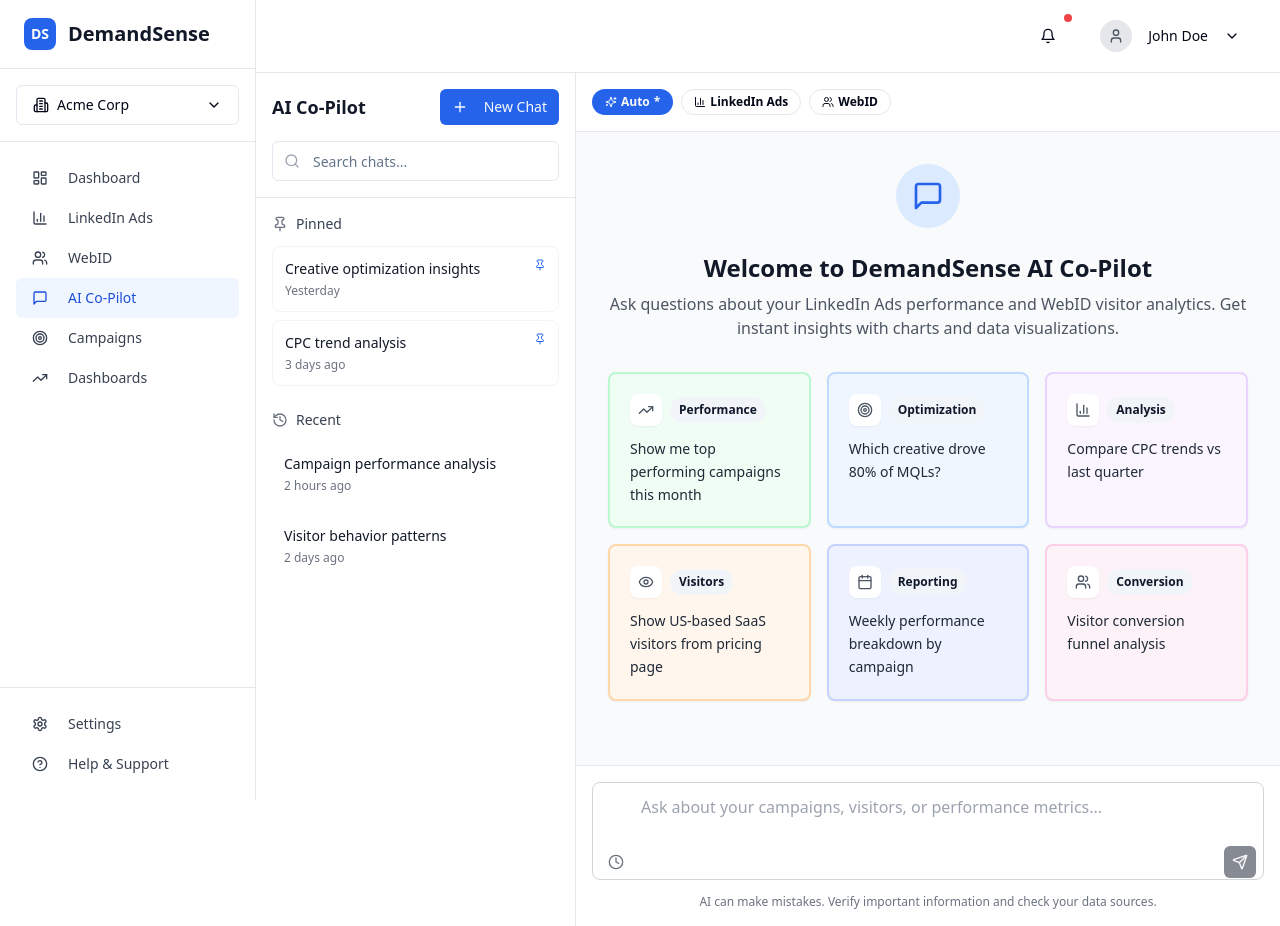
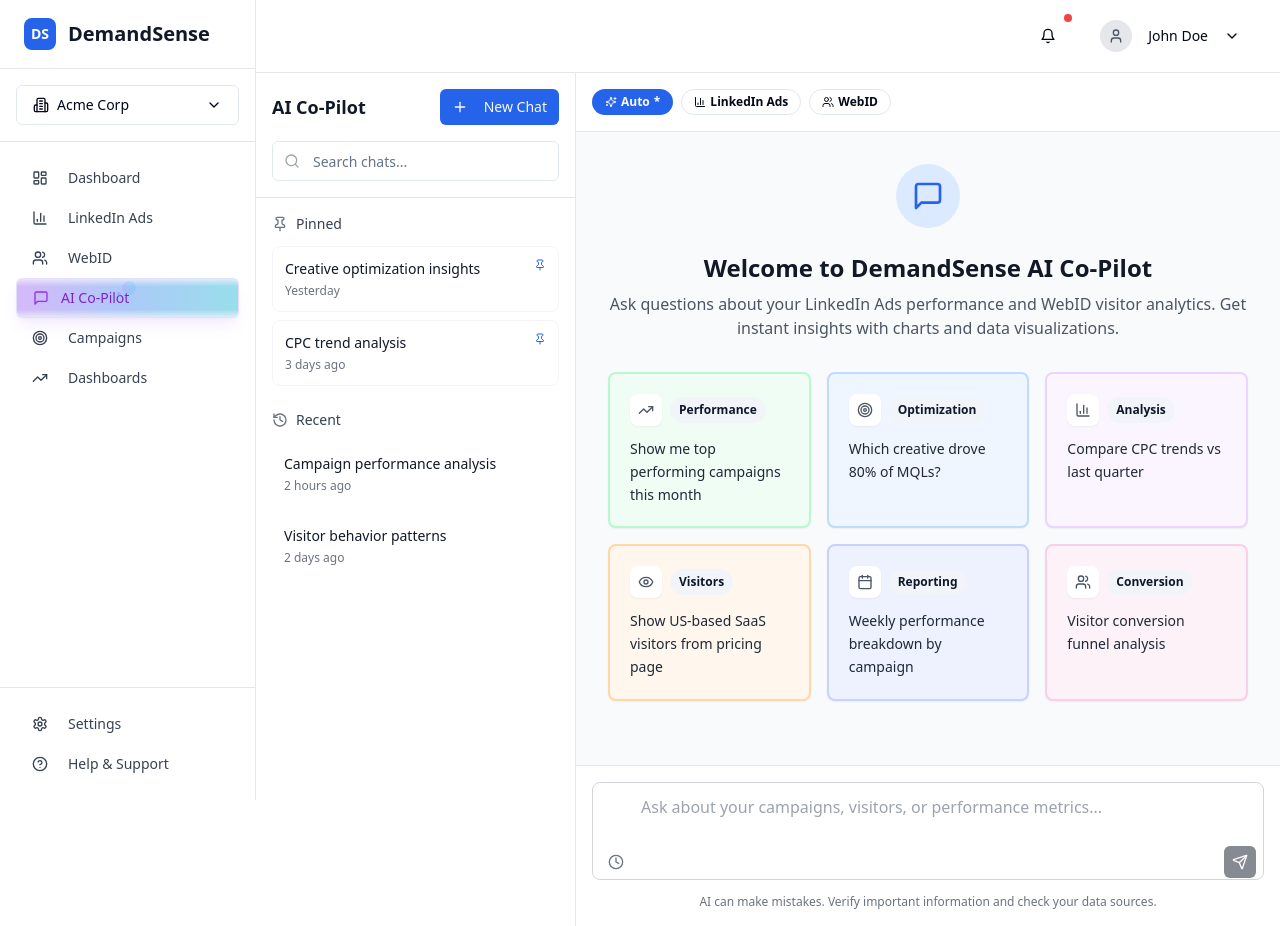
Before and after one commit to cjhlop/AI_AD_HOC_REPORTING, a React (Vite) app: page /ai-chat in a window 1280 px wide. Built offline with nearby package versions, Linux system fonts and the light colour scheme.

Commit message:
[dyad] Added magical AI-themed animations to AI Co-Pilot button - wrote 1 file(s)

```diff
--- a/src/components/Sidebar.tsx
+++ b/src/components/Sidebar.tsx
@@ -22,7 +22,7 @@ const Sidebar = () => {
     { icon: LayoutDashboard, label: 'Dashboard', path: '/', active: location.pathname === '/' },
     { icon: BarChart3, label: 'LinkedIn Ads', path: '/linkedin-ads', active: location.pathname === '/linkedin-ads' },
     { icon: Users, label: 'WebID', path: '/webid', active: location.pathname === '/webid' },
-    { icon: MessageSquare, label: 'AI Co-Pilot', path: '/ai-chat', active: location.pathname === '/ai-chat' },
+    { icon: MessageSquare, label: 'AI Co-Pilot', path: '/ai-chat', active: location.pathname === '/ai-chat', isAI: true },
     { icon: Target, label: 'Campaigns', path: '/campaigns', active: location.pathname === '/campaigns' },
     { icon: TrendingUp, label: 'Dashboards', path: '/dashboards', active: location.pathname === '/dashboards' },
   ];
@@ -60,6 +60,80 @@ const Sidebar = () => {
         <div className="space-y-1">
           {navigationItems.map((item) => {
             const Icon = item.icon;
+
+            // Special styling for AI Co-Pilot button
+            if (item.isAI) {
+              return (
+                <Link key={item.path} to={item.path}>
+                  <Button
+                    variant={item.active ? "secondary" : "ghost"}
+                    className={`
+                      w-full justify-start relative overflow-hidden group
+                      ${item.active
+                        ? 'bg-gradient-to-r from-purple-500/10 via-blue-500/10 to-cyan-500/10 text-purple-700 border border-purple-200/50 shadow-lg shadow-purple-500/10'
+                        : 'text-gray-700 hover:bg-gradient-to-r hover:from-purple-500/5 hover:via-blue-500/5 hover:to-cyan-500/5 hover:text-purple-600 hover:border-purple-200/30 hover:shadow-md hover:shadow-purple-500/5'
+                      }
+                      transition-all duration-500 ease-out
+                      before:absolute before:inset-0 before:bg-gradient-to-r before:from-purple-500/20 before:via-blue-500/20 before:to-cyan-500/20
+                      before:opacity-0 before:transition-opacity before:duration-500
+                      hover:before:opacity-100
+                      after:absolute after:top-0 after:left-[-100%] after:w-full after:h-full
+                      after:bg-gradient-to-r after:from-transparent after:via-white/20 after:to-transparent
+                      after:transition-all after:duration-700 after:ease-out
+                      hover:after:left-[100%]
+                    `}
+                  >
+                    <div className="relative z-10 flex items-center">
+                      <Icon className={`
+                        w-4 h-4 mr-3 transition-all duration-500
+                        ${item.active
+                          ? 'text-purple-600 drop-shadow-sm animate-pulse'
+                          : 'group-hover:text-purple-500 group-hover:drop-shadow-sm group-hover:scale-110'
+                        }
+                      `} />
+                      <span className={`
+                        font-medium transition-all duration-300
+                        ${item.active ? 'text-purple-700' : 'group-hover:text-purple-600'}
+                      `}>
+                        {item.label}
+                      </span>
+
+                      {/* Magical sparkle effect */}
+                      <div className={`
+                        absolute -top-1 -right-1 w-2 h-2 rounded-full
+                        bg-gradient-to-r from-purple-400 to-cyan-400
+                        ${item.active ? 'animate-ping opacity-75' : 'opacity-0 group-hover:opacity-75 group-hover:animate-ping'}
+                        transition-opacity duration-300
+                      `} />
+
+                      {/* Secondary sparkle */}
+                      <div className={`
+                        absolute top-1 right-2 w-1 h-1 rounded-full
+                        bg-gradient-to-r from-blue-400 to-purple-400
+                        ${item.active ? 'animate-pulse opacity-60' : 'opacity-0 group-hover:opacity-60 group-hover:animate-pulse'}
+                        transition-opacity duration-500 delay-150
+                      `} />
+                    </div>
+
+                    {/* Animated border glow */}
+                    <div className={`
+                      absolute inset-0 rounded-md border border-transparent
+                      bg-gradient-to-r from-purple-500/30 via-blue-500/30 to-cyan-500/30
+                      opacity-0 transition-opacity duration-500
+                      ${item.active ? 'opacity-100' : 'group-hover:opacity-50'}
+                    `} style={{
+                      background: item.active
+                        ? 'linear-gradient(90deg, rgba(168,85,247,0.3) 0%, rgba(59,130,246,0.3) 50%, rgba(6,182,212,0.3) 100%)'
+                        : undefined,
+                      maskImage: 'linear-gradient(0deg, transparent, black 20%, black 80%, transparent)',
+                      WebkitMaskImage: 'linear-gradient(0deg, transparent, black 20%, black 80%, transparent)'
+                    }} />
+                  </Button>
+                </Link>
+              );
+            }
+
+            // Regular buttons
             return (
               <Link key={item.path} to={item.path}>
                 <Button
```
